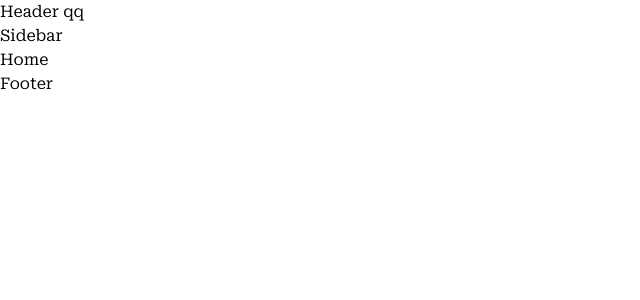
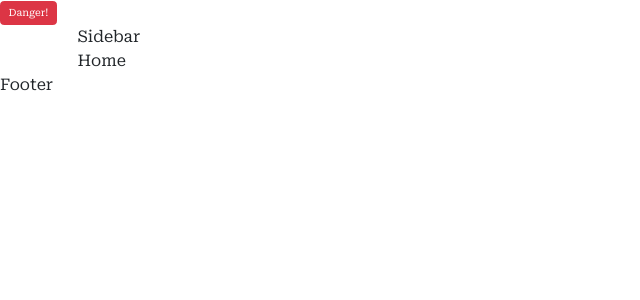
Before and after one commit to famxuanlinh/kamaz, a React (Create React App) app: page / in a window 1280 px wide. Shown: the top 300 px of the page, without its empty margins (0-640 px from the left). Built offline with nearby package versions, Linux system fonts and the light colour scheme.

Commit message:
add bootstrap

```diff
--- a/package.json
+++ b/package.json
@@ -6,12 +6,14 @@
     "@testing-library/jest-dom": "^5.16.5",
     "@testing-library/react": "^13.3.0",
     "@testing-library/user-event": "^13.5.0",
+    "bootstrap": "^5.2.0",
     "classnames": "^2.3.1",
     "normalize.css": "^8.0.1",
     "react": "^18.2.0",
     "react-dom": "^18.2.0",
     "react-router-dom": "^6.3.0",
     "react-scripts": "5.0.1",
+    "reactstrap": "^9.1.4",
     "web-vitals": "^2.1.4"
   },
   "scripts": {
--- a/public/index.html
+++ b/public/index.html
@@ -1,15 +1,13 @@
 <!DOCTYPE html>
 <html lang="en">
+
 <head>
   <meta charset="utf-8" />
   <link rel="icon" href="%PUBLIC_URL%/favicon.ico" />
   <meta name="viewport" content="width=device-width, initial-scale=1" />
   <meta name="theme-color" content="#000000" />
-    <meta
-      name="description"
-      content="Web site created using create-react-app"
-    />
-    <link rel="apple-touch-icon" href="%PUBLIC_URL%/logo192.png" />
+  <meta name="description" content="Web site created using create-react-app" />
+
   <!--
       manifest.json provides metadata used when your web app is installed on a
       user's mobile device or desktop. See https://developers.google.com/web/fundamentals/web-app-manifest/
@@ -26,6 +24,7 @@
     -->
   <title>React App</title>
 </head>
+
 <body>
   <noscript>You need to enable JavaScript to run this app.</noscript>
   <div id="root"></div>
@@ -39,5 +38,9 @@
       To begin the development, run `npm start` or `yarn start`.
       To create a production bundle, use `npm run build` or `yarn build`.
     -->
+
+
+
 </body>
+
 </html>
--- a/src/components/Header/index.js
+++ b/src/components/Header/index.js
@@ -1,11 +1,16 @@
 import React from 'react';
 import classNames from 'classnames/bind';
 import styles from './Header.module.scss';
+import { Button } from 'reactstrap';
 
 const cx = classNames.bind(styles);
 
 const Header = () => {
-    return <header className={cx('wrapper')}>Header qq</header>;
+    return (
+        <header className={cx('wrapper')}>
+            <Button color="danger">Danger!</Button>
+        </header>
+    );
 };
 
 export default Header;
--- a/src/index.js
+++ b/src/index.js
@@ -1,5 +1,6 @@
 import React from 'react';
 import ReactDOM from 'react-dom/client';
+import 'bootstrap/dist/css/bootstrap.min.css';
 import App from './App';
 import reportWebVitals from './reportWebVitals';
 import GlobalStyles from '~/components/GlobalStyles';
```
Also changed, not shown: 1 other file (tests, documents, lock files or other folders). Lines whose indentation alone changed are shown as unchanged.
